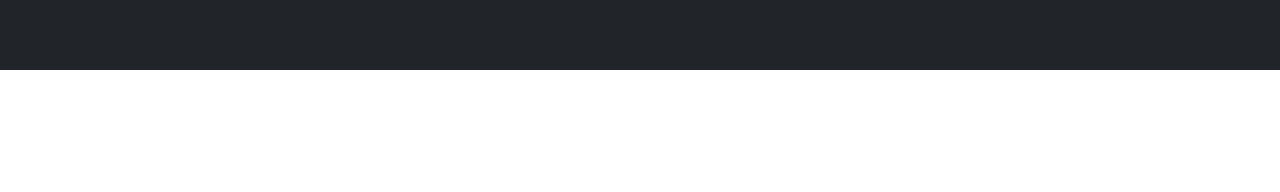
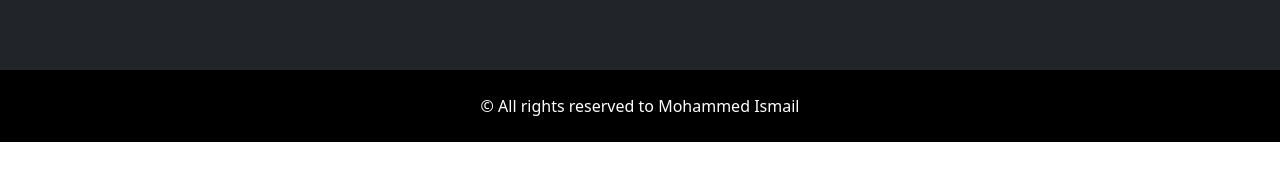
Before and after one commit to Mohammed-Ismail10/GOver, a React (Create React App) app: page /#/login in a window 1280 px wide. Shown: the part 523-715 px from the top of the page. Built offline with nearby package versions, Linux system fonts and the light colour scheme; a web font is replaced by a local one.

Commit message:
add footer and update on details

```diff
--- a/src/Components/Detalis/Details.jsx
+++ b/src/Components/Detalis/Details.jsx
@@ -12,7 +12,6 @@
 
   async function getDetails(id) {
     let { payload } = await dispatch(getGameDetails(id));
-    console.log(payload);
     setGame(payload);
   }
 
--- /dev/null
+++ b/src/Components/Footer/Footer.jsx
@@ -0,0 +1,11 @@
+import React from 'react'
+
+export default function Footer() {
+  return (
+    <>
+      <footer className='text-white py-4 bg-black d-flex align-items-center justify-content-center'>
+        <p className='bg-dange m-0'>&copy; All rights reserved to Mohammed Ismail</p>
+      </footer>
+    </>
+  )
+}
--- a/src/Components/Layout/Layout.jsx
+++ b/src/Components/Layout/Layout.jsx
@@ -1,6 +1,7 @@
 import React from 'react'
 import Navbar from '../Navbar/Navbar.jsx'
 import { Outlet } from 'react-router-dom'
+import Footer from '../Footer/Footer.jsx'
 
 export default function Layout() {
   return (
@@ -9,6 +10,7 @@
       <div className="bg-dark py-4">
         <Outlet/>
       </div>
+      <Footer/>
     </>
   )
 }
```
